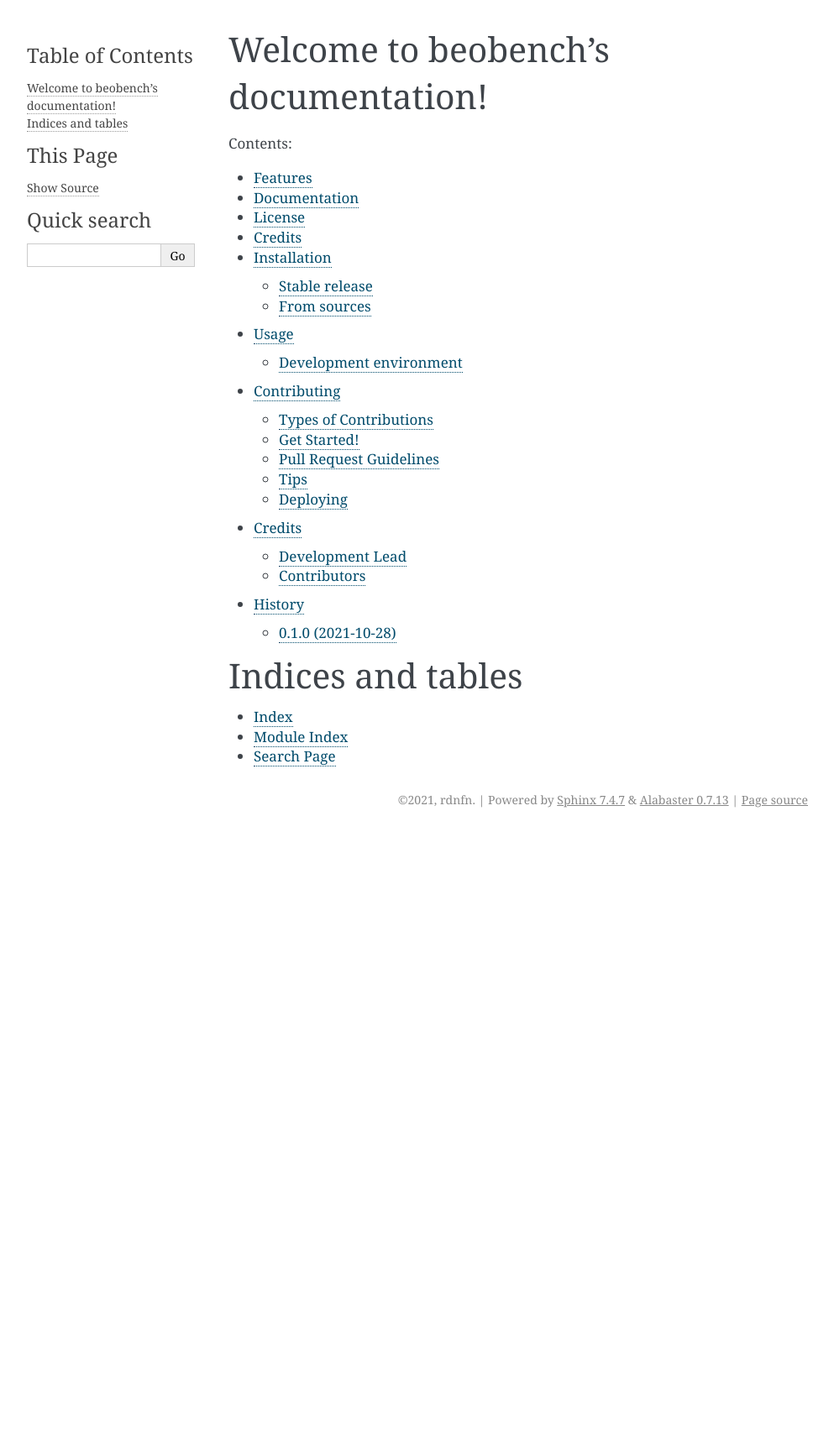
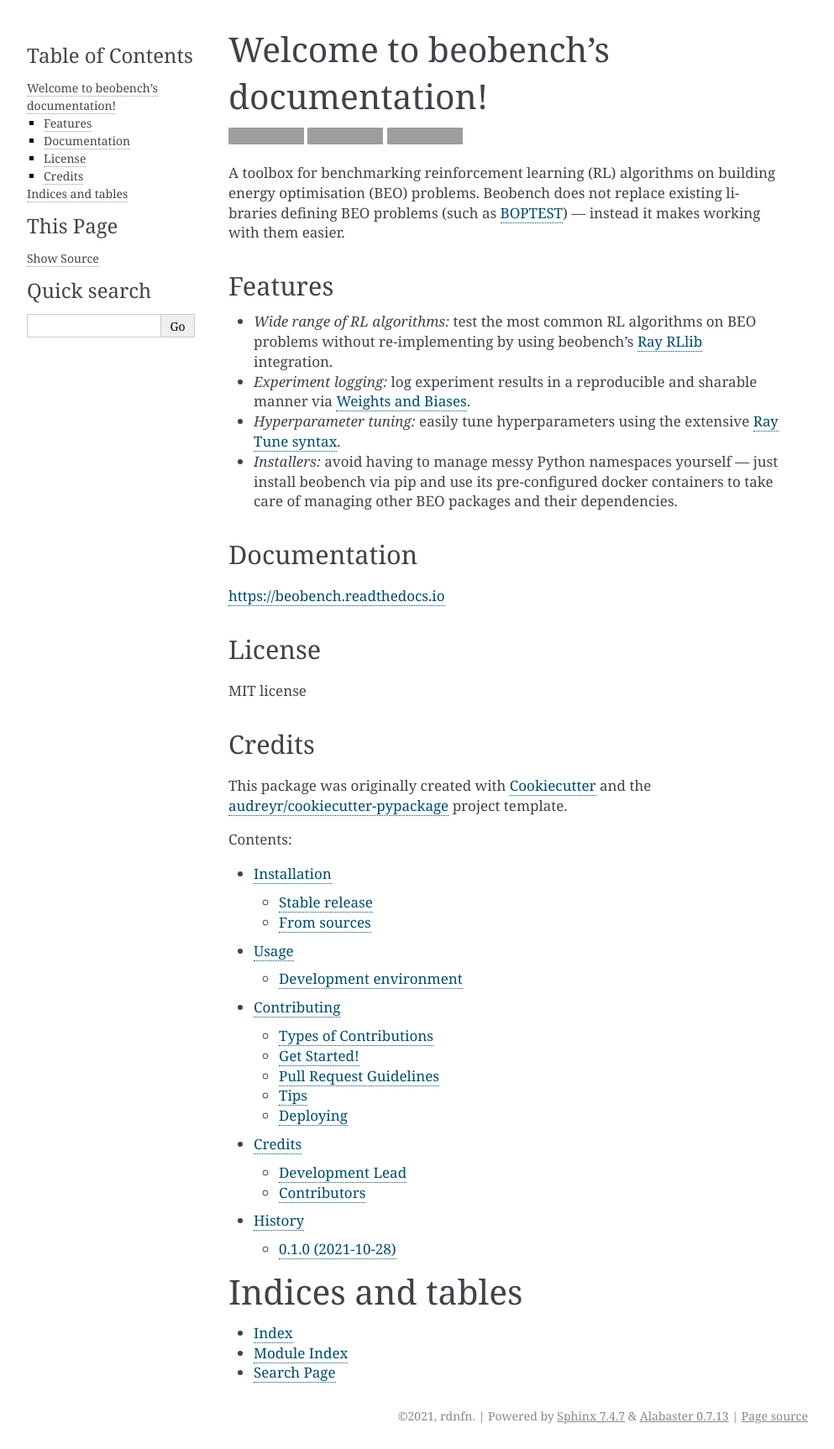
Before and after one commit to rdnfn/beobench, a Sphinx documentation site: the page built from docs/index.rst, in a window 1280 px wide. Shown: the whole page at 84% size, without its empty margins (148-1141 px from the left). Built offline with Sphinx 7.4.7, drawn with Linux system fonts in a browser that asks for light colours; pages that are not in the unit, such as notebooks, are missing from menus; before the commit the page ends 992 px from its top, so only the background shows below that; some of the changed lines change nothing that is shown; grey boxes are pictures that could not be loaded.

Commit message:
docs: update sphinx docs

```diff
--- a/README.rst
+++ b/README.rst
@@ -2,7 +2,7 @@
 
    <p align="center">
 
-.. image:: ./docs/img/beobench_logo.png
+.. image:: ./docs/_static/beobench_logo.png
         :align: center
         :width: 300 px
         :alt: Beobench
--- a/docs/conf.py
+++ b/docs/conf.py
@@ -153,3 +153,14 @@
         "Miscellaneous",
     ),
 ]
+
+
+## Custom elements
+# html_logo = "img/beobench_logo.png"
+
+html_theme_options = {
+    # "logo_only": True,
+    "logo_name": False,  # logo_only for alabaster theme
+    "display_version": True,
+    "logo": "/beobench_logo.png",
+}
--- a/docs/index.rst
+++ b/docs/index.rst
@@ -1,11 +1,13 @@
 Welcome to beobench's documentation!
 ======================================
+
+.. include:: ../README.rst
+   :start-line: 14
 
 .. toctree::
    :maxdepth: 2
    :caption: Contents:
 
-   readme
    installation
    usage
    modules
```
